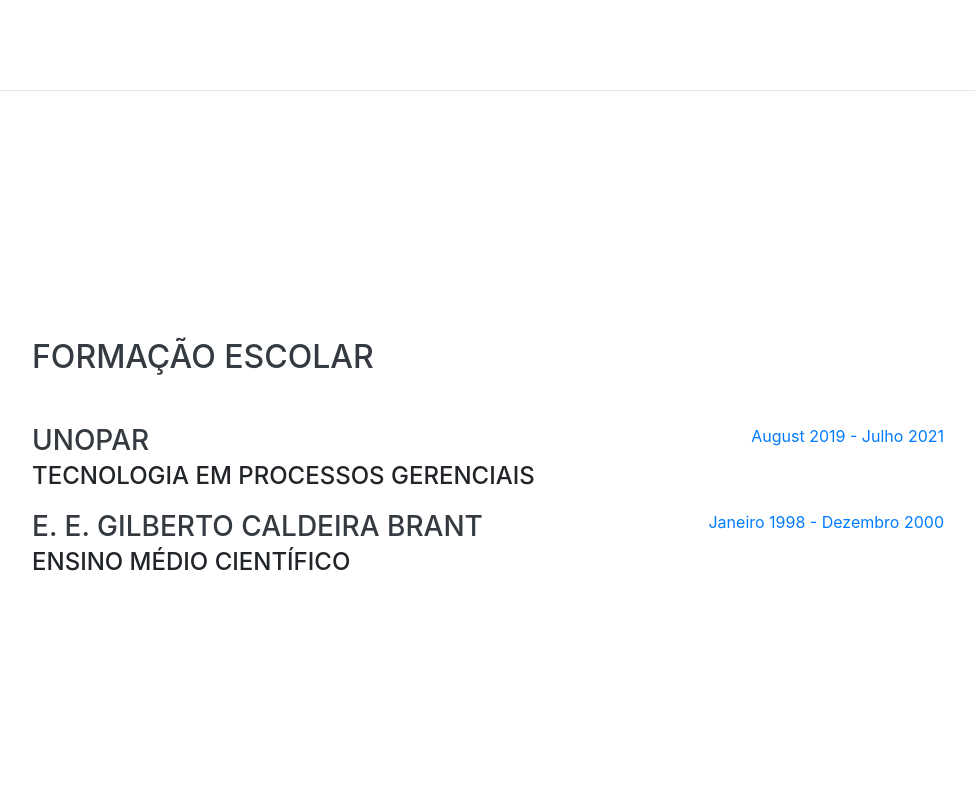
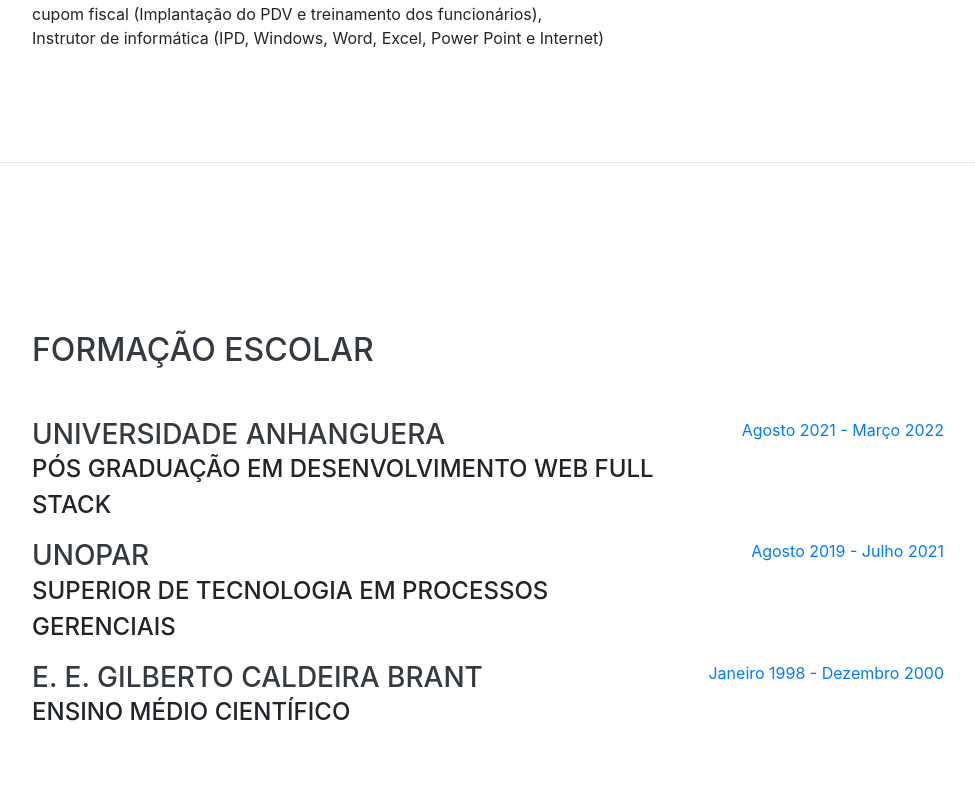
Before and after one commit to wsawebmaster/wsawebmaster.github.io, a website with bundled scripts: page index.html in a window 1280 px wide. Shown: the part 2068-2865 px from the top of the page, without its empty margins (288-1263 px from the left). Built offline with nearby package versions, Linux system fonts and the light colour scheme; a web font is replaced by a local one.

Commit message:
Atualização

```diff
--- a/index.html
+++ b/index.html
@@ -106,7 +106,7 @@
             <h3 class="mb-0">Instalador LA · Reparador LA · SWAT</h3>
             <div class="subheading mb-3">Global Village Telecom(GVT) · Telefônica Brasil SA(VIVO) (CLT)</div>
             <p>Reparo nos serviços de Linha, Internet e TV nas tecnologias VDSL, DTH e Fibra Óptica; <br>
-
+               Desenvovi o site https://www.suportespi.com.br/ responsivo disponibilizando acesso rápido a informações sobre Fibra Óptica e automatizei 10 processos internos acompanhanto tratativas de irregularidade para melhorias na qualidade.
               </p>
           </div>
           <div class="resume-date text-md-right">
@@ -173,11 +173,21 @@
 
         <div class="resume-item d-flex flex-column flex-md-row justify-content-between">
           <div class="resume-content">
-            <h3 class="mb-0">Unopar</h3>
-            <div class="subheading mb-3">Tecnologia em Processos Gerenciais</div>
+            <h3 class="mb-0">Universidade Anhanguera</h3>
+            <div class="subheading mb-3">Pós Graduação em Desenvolvimento Web Full Stack</div>
           </div>
           <div class="resume-date text-md-right">
-            <span class="text-primary">August 2019 - Julho 2021</span>
+            <span class="text-primary">Agosto 2021 - Março 2022</span>
+          </div>
+        </div>
+
+        <div class="resume-item d-flex flex-column flex-md-row justify-content-between">
+          <div class="resume-content">
+            <h3 class="mb-0">Unopar</h3>
+            <div class="subheading mb-3">Superior de Tecnologia em Processos Gerenciais</div>
+          </div>
+          <div class="resume-date text-md-right">
+            <span class="text-primary">Agosto 2019 - Julho 2021</span>
           </div>
         </div>
 
```
